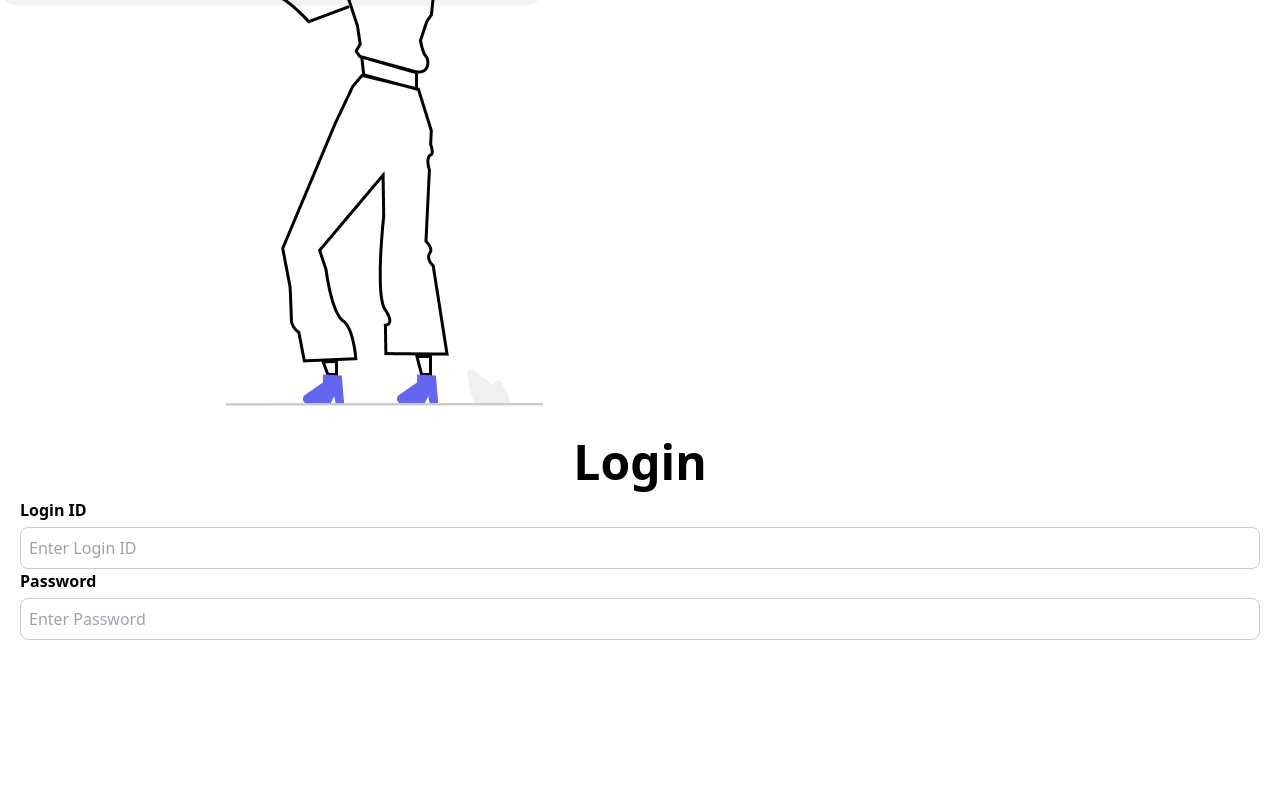
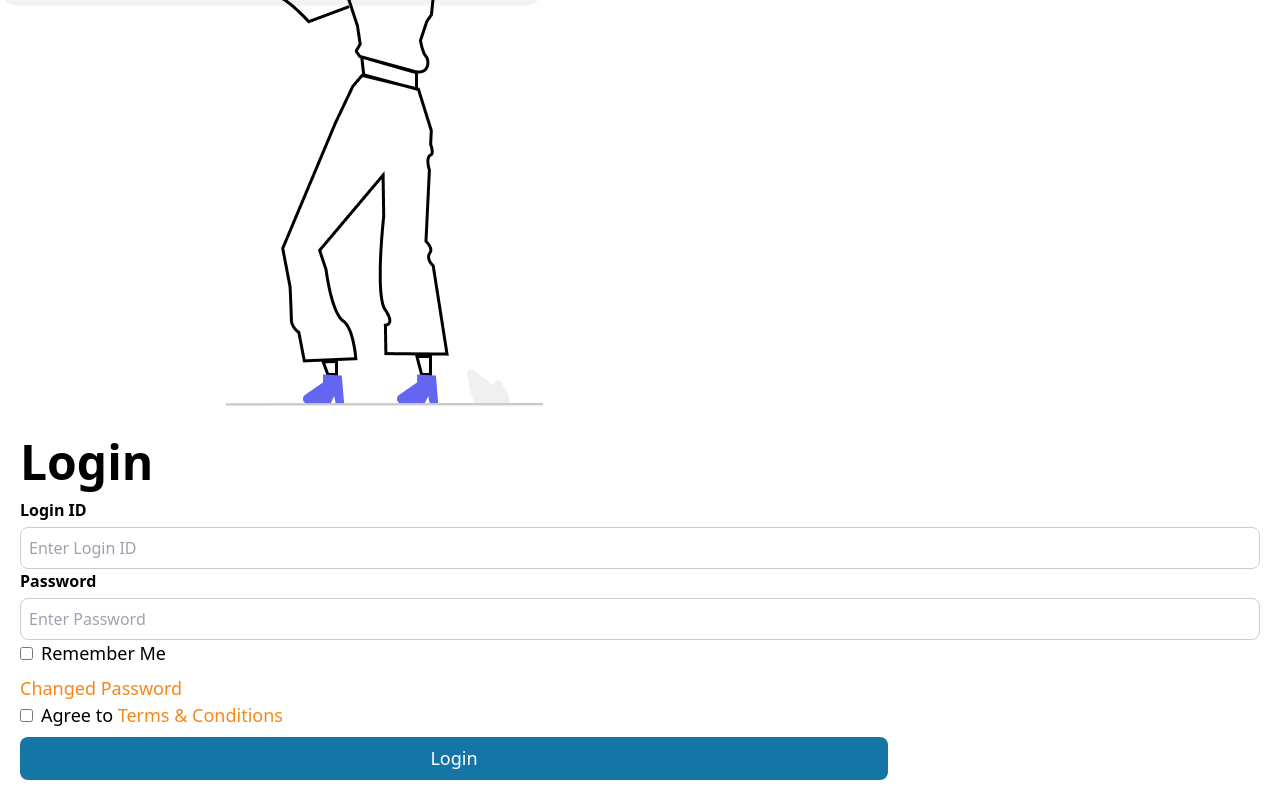
Before and after one commit to abdurrahmanrahat/react-styled-component, a React (Vite) app: page / in a window 1280 px wide. Shown: the part 228-1028 px from the top of the page. Before the commit the page ends 888 px from the top, so only its background shows below. Built offline with nearby package versions, Linux system fonts and the light colour scheme.

Commit message:
field and button added

```diff
--- a/src/App.jsx
+++ b/src/App.jsx
@@ -11,8 +11,14 @@ function App() {
   // h2 style
   const StyleHeadingTitle = styled.h2`
     font-size: 48px;
-    text-align: center;
+    lign-items: center;
     font-weight: 700;
+  `;
+
+  // span tag
+  const StyleSpanText = styled.span`
+    color: #f78719;
+    font-size: 18px;
   `;
 
   // form label
@@ -30,23 +36,75 @@ function App() {
     border-radius: 8px;
   `;
 
+  //
+  const Input = styled.input.attrs({ type: "checkbox" })``;
+
+  const Label = styled.label`
+    align-items: center;
+    display: flex;
+    gap: 8px;
+    margin-bottom: 8px;
+  `;
+  const LabelText = styled.span`
+    font-size: 18px;
+  `;
+
+  // login button
+  const StyledButton = styled.button`
+    width: 70%;
+    background-color: #1575a7;
+    padding: 8px 0 8px 0;
+    font-size: 18px;
+    color: white;
+    font-weight: 500;
+    border-radius: 8px;
+  `;
+
   return (
-    <div className="md:flex items-center gap-12">
+    <div className="md:flex items-center gap-4 p-4 md:p-12">
       {/* image */}
-      <div>
-        <img src={FormImg} alt="" />
+      <div className="md:w-1/2">
+        <img src={FormImg} alt="" className="md:w-[420px]" />
       </div>
       {/* form fields */}
-      <div>
+      <div className="md:w-1/2 mx-auto w-full p-8">
         <StyledForm>
           <StyleHeadingTitle>Login</StyleHeadingTitle>
+
+          {/* ID */}
+          <div>
             <StyledLabel>Login ID</StyledLabel>
             <StyledInput type="text" placeholder="Enter Login ID"></StyledInput>
+          </div>
+
+          {/* password */}
+          <div>
             <StyledLabel>Password</StyledLabel>
             <StyledInput
               type="password"
               placeholder="Enter Password"
             ></StyledInput>
+          </div>
+
+          <div className="flex justify-between">
+            <Label>
+              <Input />
+              <LabelText>Remember Me</LabelText>
+            </Label>
+
+            <StyleSpanText>Changed Password</StyleSpanText>
+          </div>
+
+          <Label>
+            <Input />
+            <LabelText>
+              Agree to <StyleSpanText>Terms & Conditions</StyleSpanText>
+            </LabelText>
+          </Label>
+
+          <div className="flex items-center justify-center mt-4">
+            <StyledButton>Login</StyledButton>
+          </div>
         </StyledForm>
       </div>
     </div>
--- a/src/index.css
+++ b/src/index.css
@@ -1,3 +1,7 @@
 @tailwind base;
 @tailwind components;
 @tailwind utilities;
+
+.head {
+
+}
```
Lines whose indentation alone changed are shown as unchanged.
